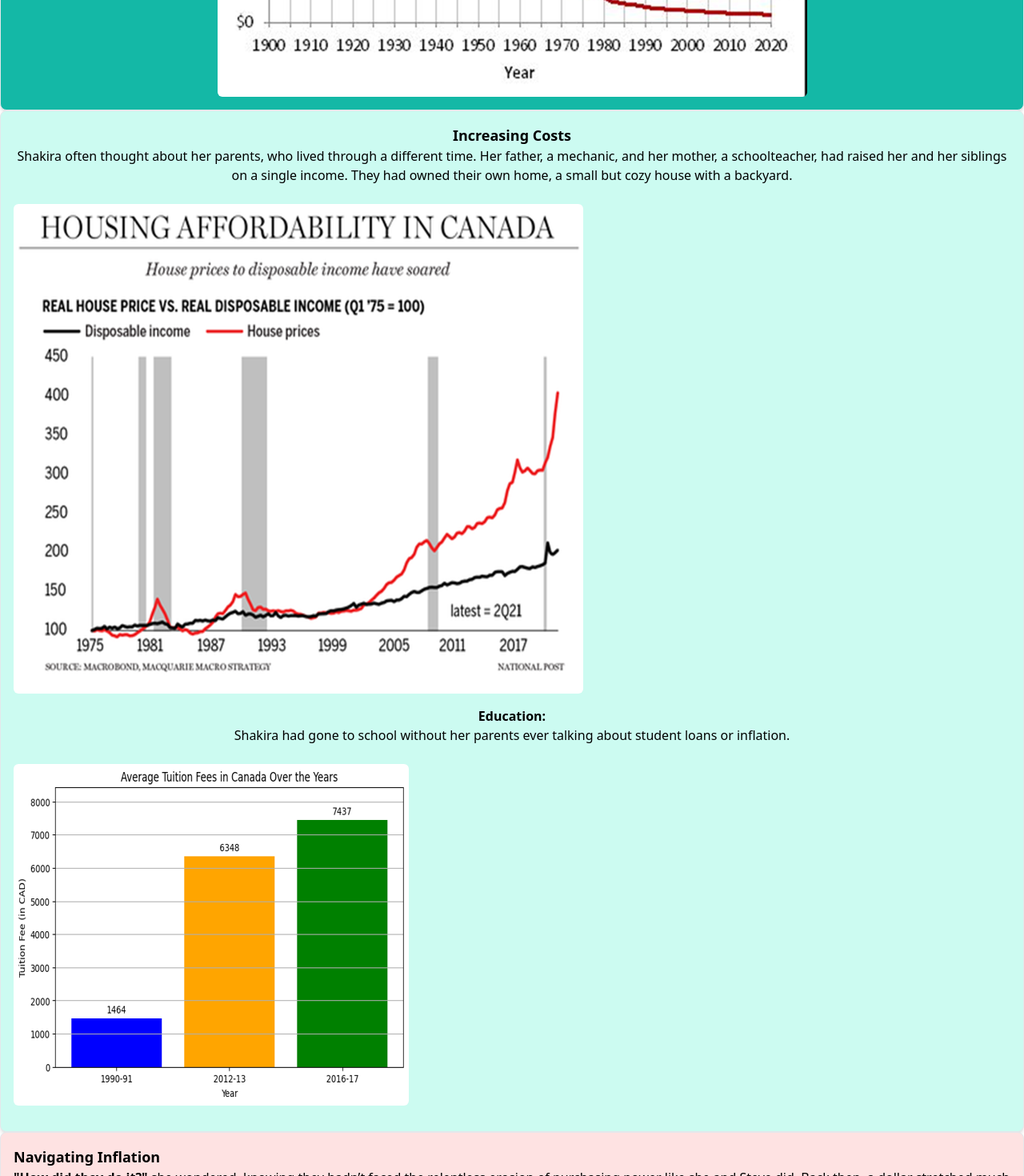
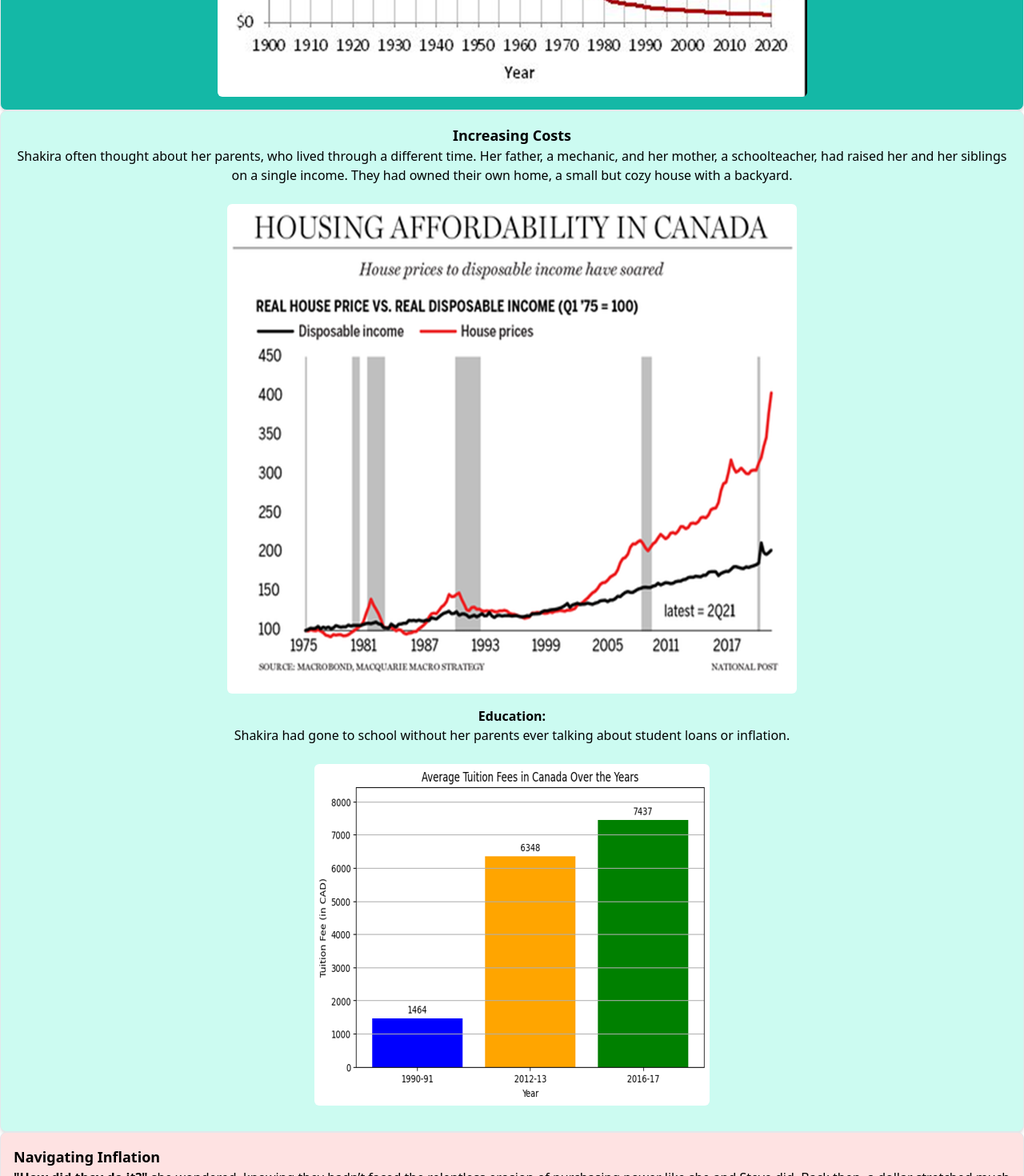
Before and after one commit to mehassanhmood/StoryBoarding, a React (Vite) app: page / in a window 1280 px wide. Shown: the part 2380-3850 px from the top of the page at 80% size. Built offline with nearby package versions, Linux system fonts and the light colour scheme.

Commit message:
Cost Increase imgs centerd

```diff
--- a/src/components/CostIncrease.jsx
+++ b/src/components/CostIncrease.jsx
@@ -14,16 +14,19 @@ const CostIncrease = () => {
   }, []);
 
   return (
-    <div className="p-4 border rounded-lg shadow-md bg-teal-100 text-center"> {/* Added text-center for centering text */}
+    <div className="p-4 border rounded-lg shadow-md bg-teal-100 text-center">
       <h3 className="text-lg font-semibold">Increasing Costs</h3>
       <p>
         Shakira often thought about her parents, who lived through a different time. Her father, a mechanic, and her mother, a schoolteacher, had raised her and her siblings on a single income. They had owned their own home, a small but cozy house with a backyard.
       </p>
       <br />
+      <div className="flex justify-center mb-4"> {/* Flex container to center the image */}
         <img
           src={housingPrice}
-        className={`max-w-full h-auto rounded-md mb-4 transition-opacity duration-700 ${fadeIn ? 'opacity-100' : 'opacity-0'}`} // Fade-in effect
+          className={`max-w-full h-auto rounded-md transition-opacity duration-700 ${fadeIn ? 'opacity-100' : 'opacity-0'}`}
+          alt="Housing Price"
         />
+      </div>
       <p>
         <strong>Education:</strong>
       </p>
@@ -31,15 +34,19 @@ const CostIncrease = () => {
         Shakira had gone to school without her parents ever talking about student loans or inflation.
       </p>
       <br />
+      <div className="flex justify-center mb-4"> {/* Flex container to center the image */}
         <img
           src={Tution}
-        className={`max-w-full h-auto rounded-md mb-4 transition-opacity duration-700 ${fadeIn ? 'opacity-100' : 'opacity-0'}`} // Fade-in effect
+          className={`max-w-full h-auto rounded-md transition-opacity duration-700 ${fadeIn ? 'opacity-100' : 'opacity-0'}`}
+          alt="Tuition Fee"
         />
+      </div>
     </div>
   );
 };
 
 export default CostIncrease;
+
 
 // import React from 'react';
 // import housingPrice from "../../public/housingPrice.png";
```
Lines whose indentation alone changed are shown as unchanged.
